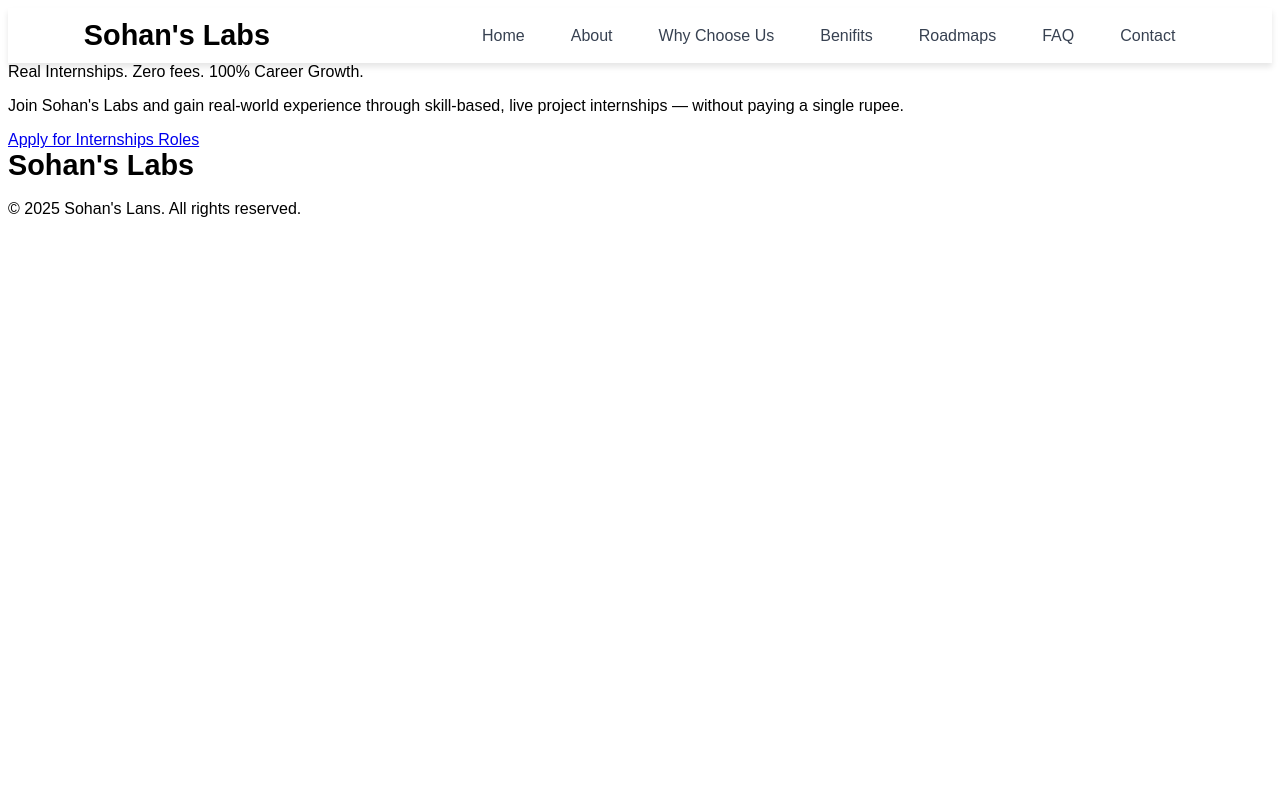
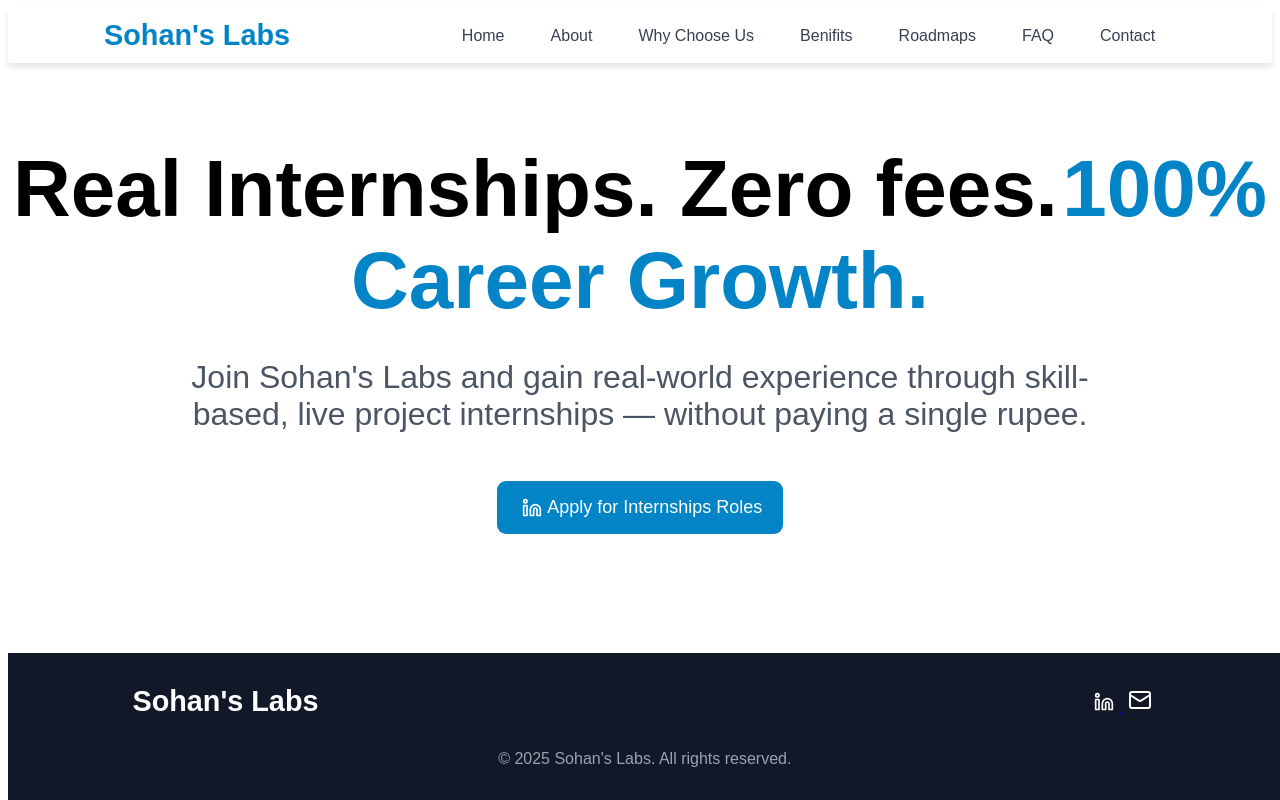
Before and after one commit to sohan-29/task-1, a plain HTML site: page index.html in a window 1280 px wide. Drawn offline with Linux system fonts and the light colour scheme.

Commit message:
added styles

```diff
--- a/index.html
+++ b/index.html
@@ -26,19 +26,42 @@
             <span class="heading" id="heading-1">Real Internships. Zero fees.</span>
             <span class="heading" id="heading-2">100% Career Growth.</span>
         </div>
-        <p>Join Sohan's Labs and gain real-world experience through skill-based, live project internships — without
+        <p class="info">Join Sohan's Labs and gain real-world experience through skill-based, live project internships —
+            without
             paying a single rupee.</p>
-        <a class="button" id="applyButton" href="#">Apply for Internships Roles</a>
+        <a class="button" id="applyButton" href="#">
+            <svg xmlns="http://www.w3.org/2000/svg" width="20" height="20" viewBox="0 0 24 24" fill="none"
+                stroke="currentColor" stroke-width="2" stroke-linecap="round" stroke-linejoin="round"
+                class="lucide lucide-linkedin mr-2">
+                <path d="M16 8a6 6 0 0 1 6 6v7h-4v-7a2 2 0 0 0-2-2 2 2 0 0 0-2 2v7h-4v-7a6 6 0 0 1 6-6z"></path>
+                <rect width="4" height="12" x="2" y="9"></rect>
+                <circle cx="4" cy="4" r="2"></circle>
+            </svg>Apply for Internships Roles</a>
     </main>
     <footer class="footer">
-        <div>
+        <div class="container">
             <span class="logo" id="footerLogo">Sohan's Labs</span>
-            <div>
-                <a href="#"><img src="" /></a>
-                <a href="#"><img src="" /></a>
+            <div class="socialMediaLinks">
+                <a href="#">
+                    <svg xmlns="http://www.w3.org/2000/svg" width="20" height="20" viewBox="0 0 24 24" fill="none"
+                        stroke="white" stroke-width="2" stroke-linecap="round" stroke-linejoin="round"
+                        class="lucide lucide-linkedin mr-2">
+                        <path d="M16 8a6 6 0 0 1 6 6v7h-4v-7a2 2 0 0 0-2-2 2 2 0 0 0-2 2v7h-4v-7a6 6 0 0 1 6-6z"></path>
+                        <rect width="4" height="12" x="2" y="9"></rect>
+                        <circle cx="4" cy="4" r="2"></circle>
+                    </svg>
+                </a>
+                <a href="#">
+                    <svg xmlns="http://www.w3.org/2000/svg" width="24" height="24" viewBox="0 0 24 24" fill="none"
+                        stroke="white" stroke-width="2" stroke-linecap="round" stroke-linejoin="round"
+                        class="lucide lucide-mail ">
+                        <rect width="20" height="16" x="2" y="4" rx="2"></rect>
+                        <path d="m22 7-8.97 5.7a1.94 1.94 0 0 1-2.06 0L2 7"></path>
+                    </svg>
+                </a>
             </div>
         </div>
-        <span id="copyRights">&copy; 2025 Sohan's Lans. All rights reserved.</span>
+        <span id="copyRights">&copy; 2025 Sohan's Labs. All rights reserved.</span>
     </footer>
 </body>
 
--- a/style.css
+++ b/style.css
@@ -6,8 +6,8 @@ body {
     justify-content: space-between;
     align-items: center;
     padding: 0.7rem;
-    padding-left: 6%;
-    padding-right: 6%;
+    padding-left: 6rem;
+    padding-right: 6rem;
     box-shadow: 0 4px 6px rgba(0, 0, 0, 0.1);
 }
 .navs {
@@ -19,4 +19,75 @@ body {
     font-size: 1.8rem;
     font-weight: bold;
     cursor: pointer;
+    color: #0284c7;
 }
+.heroSection {
+    display: flex;
+    flex-direction: column;
+    justify-content: center;
+    align-items: center;
+}
+.heroSection .info {
+    color: #4b5563;
+    font-size: 2rem;
+    text-align: center;
+    font-weight: 200;
+    padding: 0rem 9rem 1rem 9rem;
+}
+.heroSection .button {
+    background-color: #0284c7;
+    border-radius: 9px;
+    padding: 1rem 1.3rem;
+    font-size: large;
+    text-decoration: none;
+    color: white;
+    display: flex;
+    justify-content: center;
+    align-items: center;
+}
+svg {
+    margin:0 0.3rem;
+}
+.headingContainer {
+    display: block;
+    text-align: center;
+    margin-top: 5rem;
+}
+.heading {
+    padding-left: auto;
+    padding-right: auto;
+    font-size: 5rem;
+    font-weight:bolder;
+}
+#heading-1 {
+    color:black;
+}
+#heading-2 {
+    color: #0284c7;
+}
+.footer {
+    position:absolute;
+    bottom: 0;
+    width: 97%;
+    display: flex;
+    flex-direction: column;
+    align-items: center;
+    padding: 2rem 1rem;
+    background-color: #111827;
+}
+.footer .container {
+    box-sizing: border-box;
+    width: 98%;
+    display: flex;
+    justify-content: space-between;
+    align-items: center;
+    padding-left: 6rem;
+    padding-right: 6rem;
+    margin-bottom: 2rem;
+}
+#footerLogo {
+    color: white;
+}
+#copyRights {
+    color: #9ca3af;
+}
```
